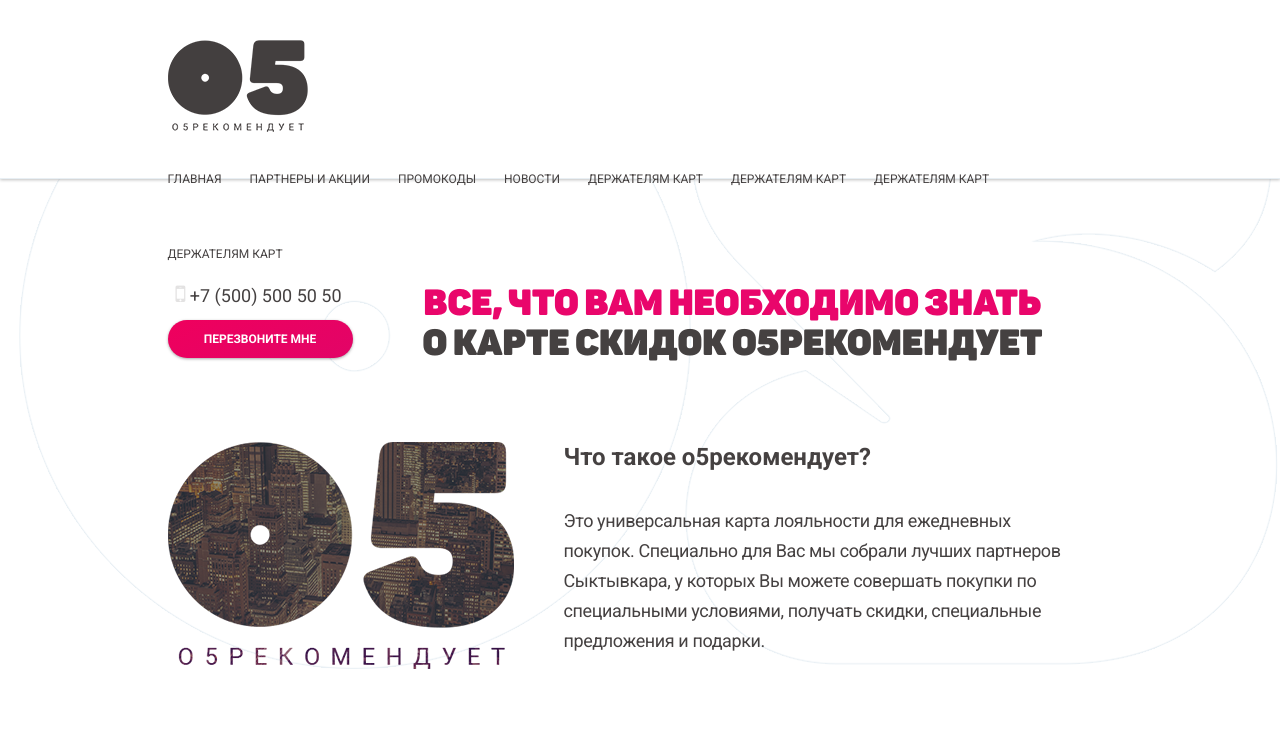
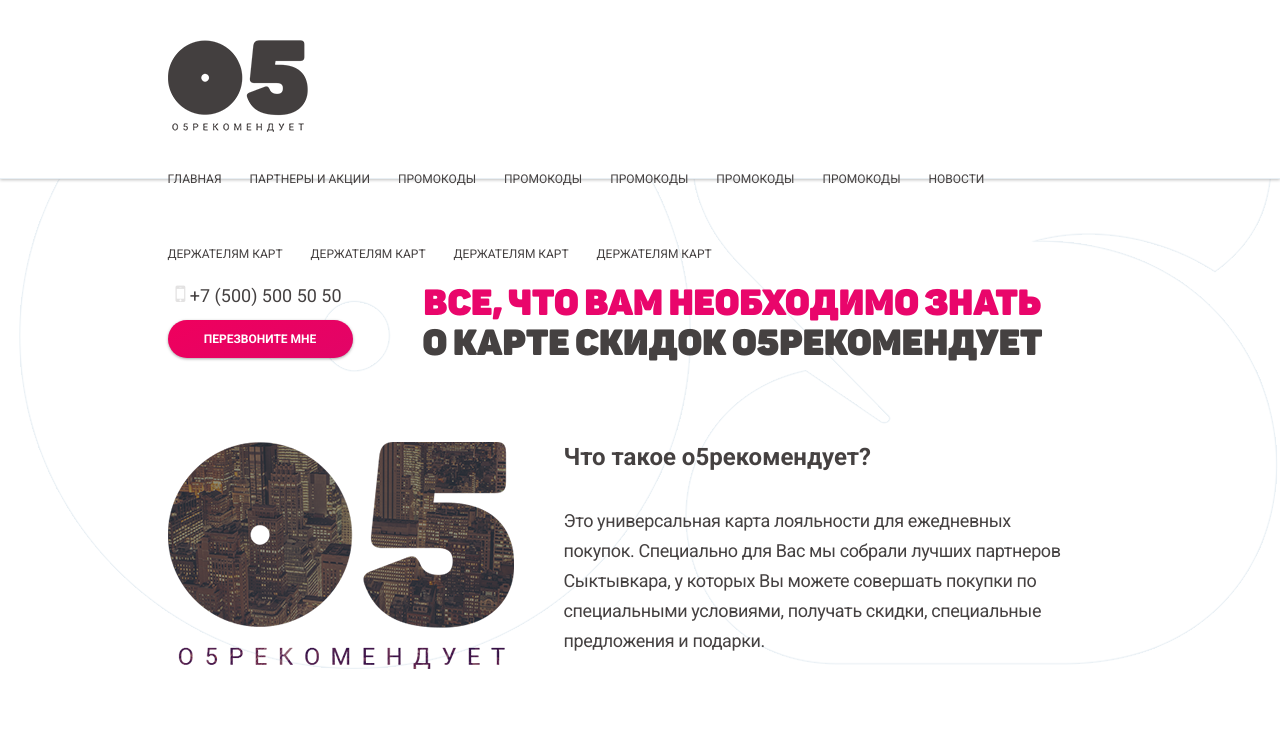
Before and after one commit to PanchenkoRoman/test, a plain HTML site: page index.html in a window 1280 px wide. Shown: the top 756 px of the page. Drawn offline with Linux system fonts and the light colour scheme; a small style sheet from the web is missing.

```diff
--- a/index.html
+++ b/index.html
@@ -24,6 +24,10 @@
 			<ul class="header-menu" id="menu">
 				<li>главная</li>
 				<li>партнеры и акции</li>
+				<li>промокоды</li>
+				<li>промокоды</li>
+				<li>промокоды</li>
+				<li>промокоды</li>
 				<li>промокоды</li>
 				<li>новости</li>
 				<li>держателям карт</li>
```
